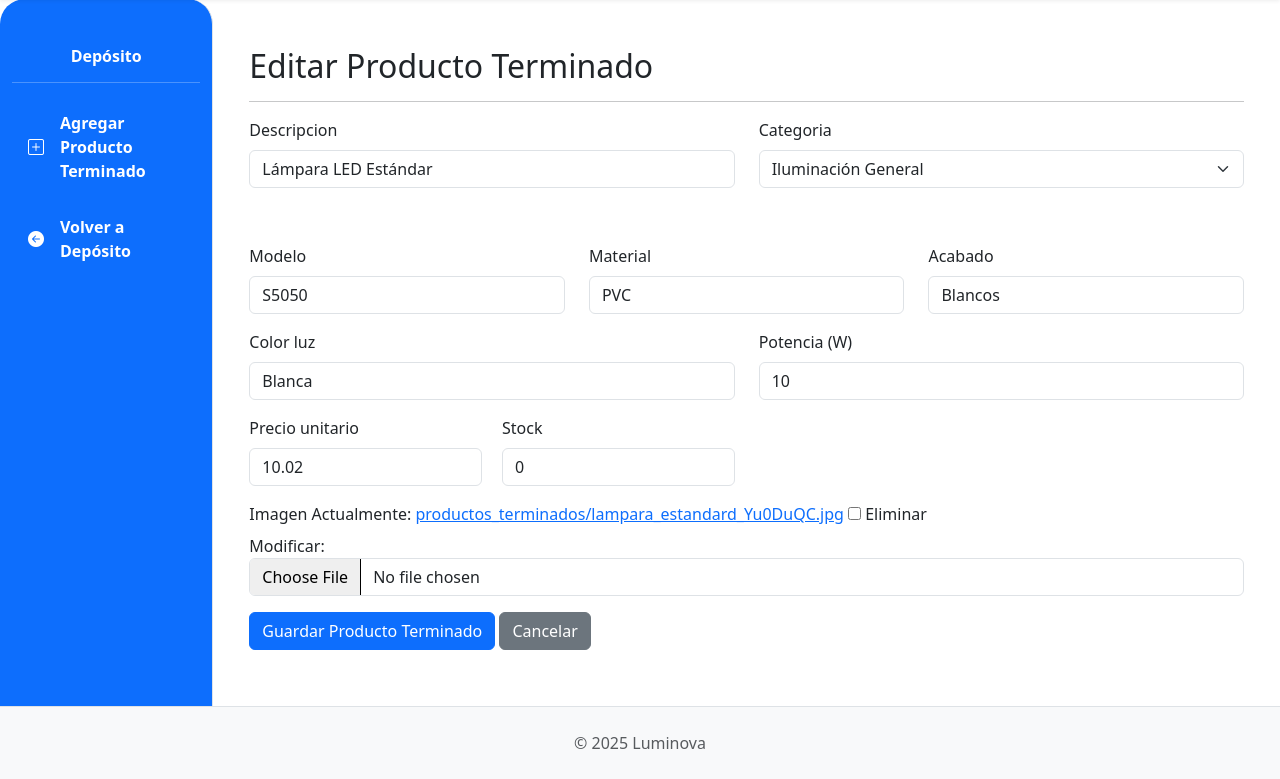
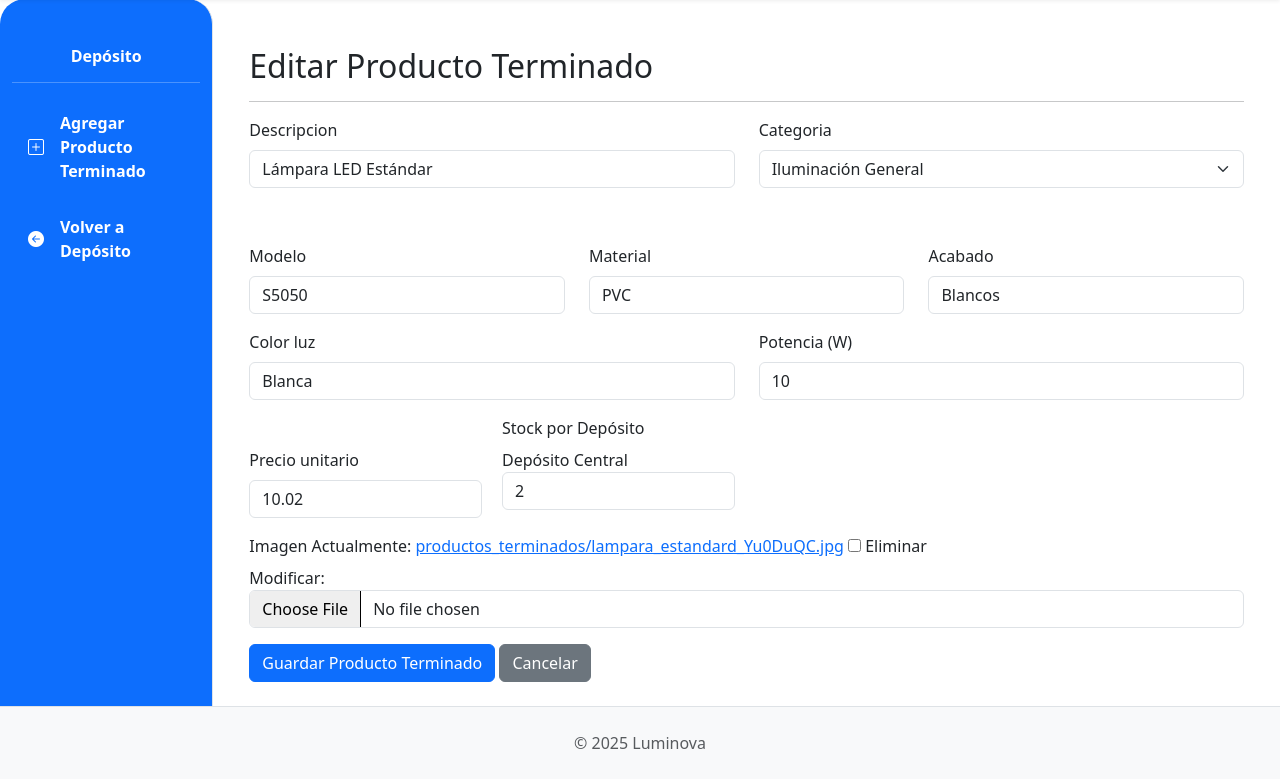
Before and after one commit to dgimenezdeveloper/refactor_luminova, a Django app: page /deposito/deposito/productos-terminados/editar/1/ in a window 1280 px wide. Shown: the part 111-890 px from the top of the page. Run offline with Django 5.2, Linux system fonts and the light colour scheme; data comes from the database, SQL or seed files in the repository; both versions use the stored data as it was after the commit; some libraries are stand-ins or nearby versions.

Commit message:
Solucionada la edición de PT para cada depósito

```diff
--- a/App_LUMINOVA/templates/deposito/productoterminado_editar.html
+++ b/App_LUMINOVA/templates/deposito/productoterminado_editar.html
@@ -1,4 +1,7 @@
+
 {% extends 'padre.html' %}
+{% load static %}
+{% load custom_filters %}
 
 {% block sidebar_content %}
     <nav id="sidebarMenu" class="col-md-3 col-lg-2 d-md-block bg-primary sidebar collapse border-end full-height" style="border-top-left-radius: 25px; border-top-right-radius: 25px;">
@@ -96,8 +99,13 @@
                         {% if form.precio_unitario.errors %}<div class="invalid-feedback d-block">{{ form.precio_unitario.errors }}</div>{% endif %}
                     </div>
                     <div style="flex:1; margin-left:20px;">
-                        <label class="form-label">Stock</label>
-                        <input type="number" name="stock_principal" value="{{ producto_terminado.get_stock_en_deposito|default:0 }}" min="0" class="form-control" />
+                        <label class="form-label">Stock por Depósito</label>
+                        {% for deposito in depositos %}
+                            <div class="mb-2">
+                                <span>{{ deposito.nombre }}</span>
+                                <input type="number" name="stock_{{ deposito.id }}" value="{{ stock_por_deposito|default_if_none:0|dict_get:deposito.id }}" min="0" class="form-control" />
+                            </div>
+                        {% endfor %}
                     </div>
                 </div>
             </div>
--- /dev/null
+++ b/App_LUMINOVA/templatetags/custom_filters.py
@@ -0,0 +1,9 @@
+from django import template
+
+register = template.Library()
+
+@register.filter
+def dict_get(d, key):
+    if d is None:
+        return 0
+    return d.get(key, 0)
--- a/App_LUMINOVA/views.py
+++ b/App_LUMINOVA/views.py
@@ -3442,6 +3442,19 @@ class ProductoTerminadoCreateView(CreateView):
 
 
 class ProductoTerminadoUpdateView(UpdateView):
+    def get_context_data(self, **kwargs):
+        context = super().get_context_data(**kwargs)
+        from .models import Deposito, StockProductoTerminado
+        depositos = Deposito.objects.all()
+        context['depositos'] = depositos
+        # Diccionario: {deposito.id: cantidad}
+        stock_por_deposito = {}
+        producto = self.object
+        for deposito in depositos:
+            stock_obj = StockProductoTerminado.objects.filter(producto=producto, deposito=deposito).first()
+            stock_por_deposito[deposito.id] = stock_obj.cantidad if stock_obj else 0
+        context['stock_por_deposito'] = stock_por_deposito
+        return context
     model = ProductoTerminado
     template_name = "deposito/productoterminado_editar.html"
     fields = "__all__"
@@ -3452,22 +3465,21 @@ class ProductoTerminadoUpdateView(UpdateView):
 
     def form_valid(self, form):
         response = super().form_valid(form)
-        # Guardar el stock en el depósito principal
         producto = self.object
-        stock_value = self.request.POST.get("stock_principal")
-        if stock_value is not None:
-            try:
-                cantidad = int(stock_value)
-                # Buscar el depósito principal
-                from .models import Deposito, StockProductoTerminado
-                deposito = Deposito.objects.filter(nombre__iexact="Depósito Central").first()
-                if deposito:
+        from .models import Deposito, StockProductoTerminado
+        depositos = Deposito.objects.all()
+        for deposito in depositos:
+            stock_key = f"stock_{deposito.id}"
+            stock_value = self.request.POST.get(stock_key)
+            if stock_value is not None:
+                try:
+                    cantidad = int(stock_value)
                     stock_obj, _ = StockProductoTerminado.objects.get_or_create(producto=producto, deposito=deposito)
                     stock_obj.cantidad = cantidad
                     stock_obj.save()
-            except Exception as e:
-                import logging
-                logging.error(f"Error actualizando stock principal: {e}")
+                except Exception as e:
+                    import logging
+                    logging.error(f"Error actualizando stock para depósito {deposito.nombre}: {e}")
         return response
 
 
```
Also changed, not shown: db.sqlite3.
